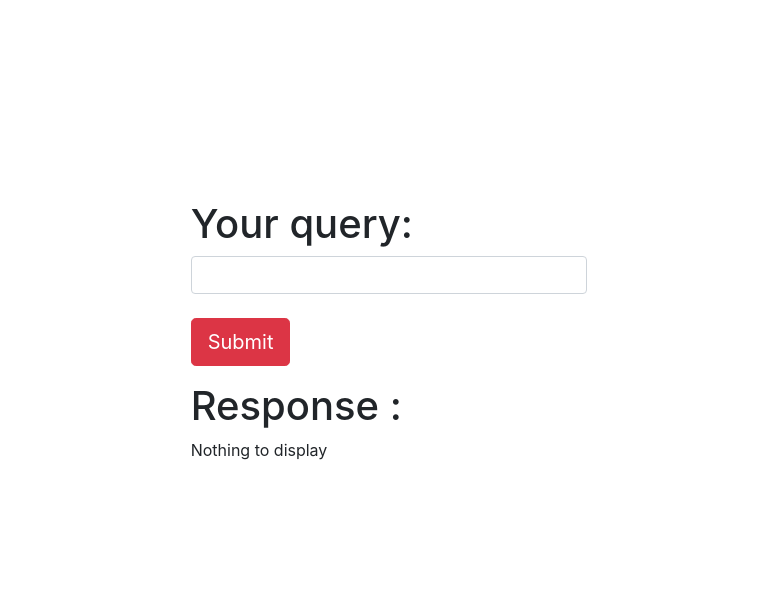
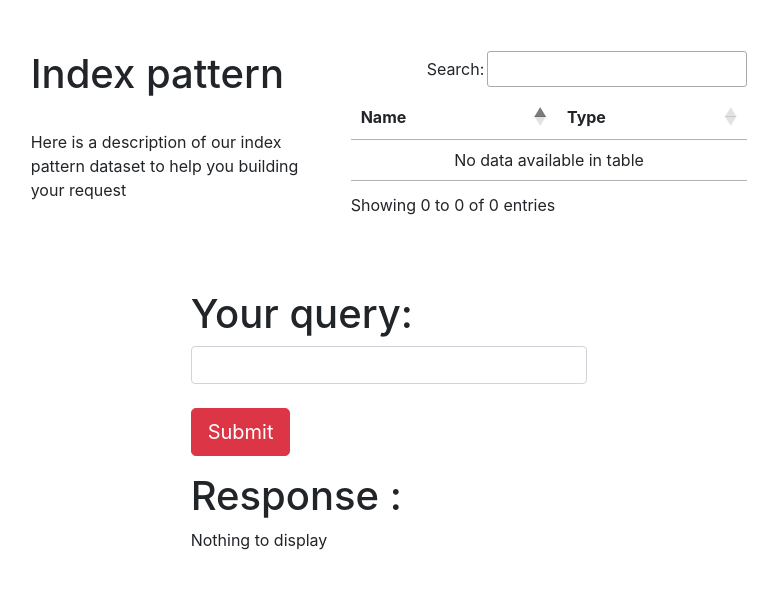
Before and after one commit to axoutitou/PythonQueriesES, a Flask app: page / in a window 1280 px wide. Shown: the top 589 px of the page, without its empty margins (251-1029 px from the left). Run offline with Flask 2, Linux system fonts and the light colour scheme; data that the repository does not hold is empty; some libraries are stand-ins or nearby versions.

Commit message:
Adding index pattern at the top of the page

```diff
--- a/app.py
+++ b/app.py
@@ -15,10 +15,14 @@ def index():
     if request.method == 'POST' :
         details = request.form
         result = simpleQuery(query)
-        return render_template('index.html', result=result['hits']['total'])
+        index_pattern = getIndexPattern()
+        index = index_pattern['kibana_sample_data_ecommerce']['mappings']['properties']
+        return render_template('index.html', result=result['hits']['total'], index=index)
 
     else :
-        return render_template('index.html')
+        index_pattern = getIndexPattern()
+        result = index_pattern['kibana_sample_data_ecommerce']['mappings']['properties']
+        return render_template('index.html', index=result)
 
 if __name__ == '__main__':
     app.run(host='0.0.0.0')
--- a/requester.py
+++ b/requester.py
@@ -1,4 +1,10 @@
 from elasticsearch import Elasticsearch
+
+def getIndexPattern():
+    elastic_client = Elasticsearch(hosts=["localhost"])
+    result = elastic_client.indices.get_mapping("kibana_sample_data_ecommerce")
+    return result
+
 
 def simpleQuery(query_body):
     elastic_client = Elasticsearch(hosts=["localhost"])
--- a/templates/index.html
+++ b/templates/index.html
@@ -7,17 +7,58 @@
 
         <!-- Bootstrap CSS -->
         <link rel="stylesheet" href="https://cdn.jsdelivr.net/npm/bootstrap@4.5.3/dist/css/bootstrap.min.css" integrity="sha384-TX8t27EcRE3e/ihU7zmQxVncDAy5uIKz4rEkgIXeMed4M0jlfIDPvg6uqKI2xXr2" crossorigin="anonymous">
+        <!-- DataTables -->
+        <link rel="stylesheet" type="text/css" href="https://cdn.datatables.net/1.10.22/css/jquery.dataTables.css">
     </head>
     <body>
 
         <!-- Bootstrap JQuery -->
         <script src="https://code.jquery.com/jquery-3.5.1.slim.min.js" integrity="sha384-DfXdz2htPH0lsSSs5nCTpuj/zy4C+OGpamoFVy38MVBnE+IbbVYUew+OrCXaRkfj" crossorigin="anonymous"></script>
         <script src="https://cdn.jsdelivr.net/npm/bootstrap@4.5.3/dist/js/bootstrap.bundle.min.js" integrity="sha384-ho+j7jyWK8fNQe+A12Hb8AhRq26LrZ/JpcUGGOn+Y7RsweNrtN/tE3MoK7ZeZDyx" crossorigin="anonymous"></script>
+        <!-- DataTables -->
+        <script type="text/javascript" src="https://ajax.googleapis.com/ajax/libs/jquery/3.1.0/jquery.min.js"></script>
+        <script type="text/javascript" charset="utf8" src="https://cdn.datatables.net/1.10.22/js/jquery.dataTables.js"></script>
 
-        <div class="container-fluid">
+
+        <script>
+            $(document).ready(function() {
+                $('#index_pattern').DataTable( {
+                    "scrollY":        "150px",
+                    "scrollCollapse": true,
+                    "paging":         false
+                } );
+            } );
+        </script>
+
+        <div class="container-fluid" style="margin-top: 50px;">
+            <div class="row justify-content-center align-items-center">
+                <div class="col-lg-3">
+                    <h1>Index pattern</h1><br>
+                    <p>Here is a description of our index pattern dataset to help you building your request</p>
+                </div>
+                <div class="col-lg-4">
+                    <table id="index_pattern">
+                        <thead>
+                            <tr>
+                                <th>Name</th>
+                                <th>Type</th>
+                            </tr>
+                        </thead>
+                        <tbody>
+                            {% for key, item in index.items() %}
+                                <tr>
+                                    <td>{{ key }}</td>
+                                    <td>{{ item.type }}</td>
+                                </tr>
+                            {% endfor %}
+                        </tbody>
+                    </table>
+
+                </div>
+            </div><br><br><br>
             <div class="row justify-content-center">
                 <div class="col-lg-4" >
-                    <form method="POST" style="padding-top: 200px;">
+                    <form method="POST">
                         <div class="form-group">
                             <h1>Your query:</h1>
                             <input type="text" class="form-control" id="query" name="query"><br>
@@ -37,8 +78,5 @@
             </div>
         </div>
 
-
-
-
     </body>
 </html>
```
